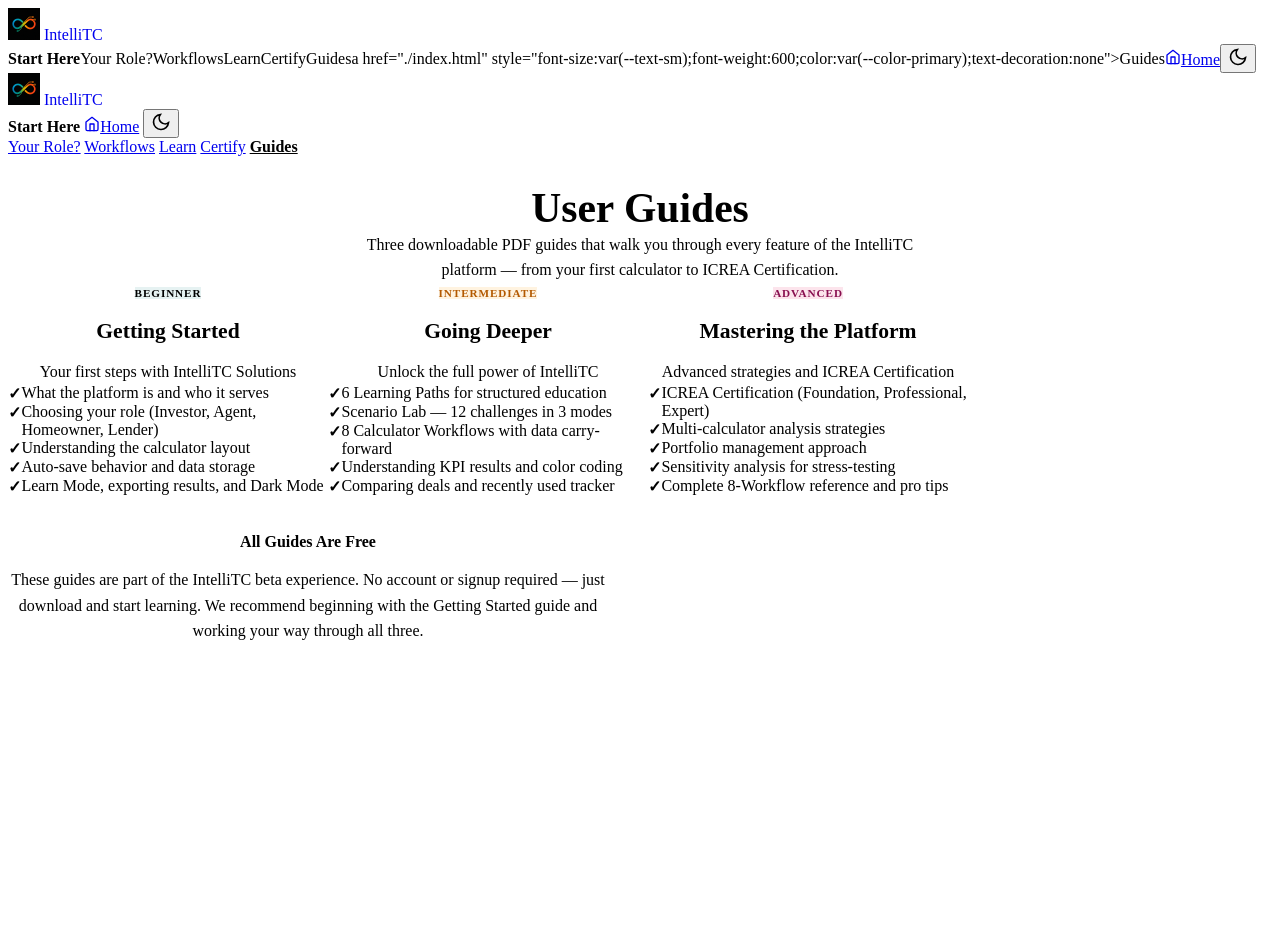
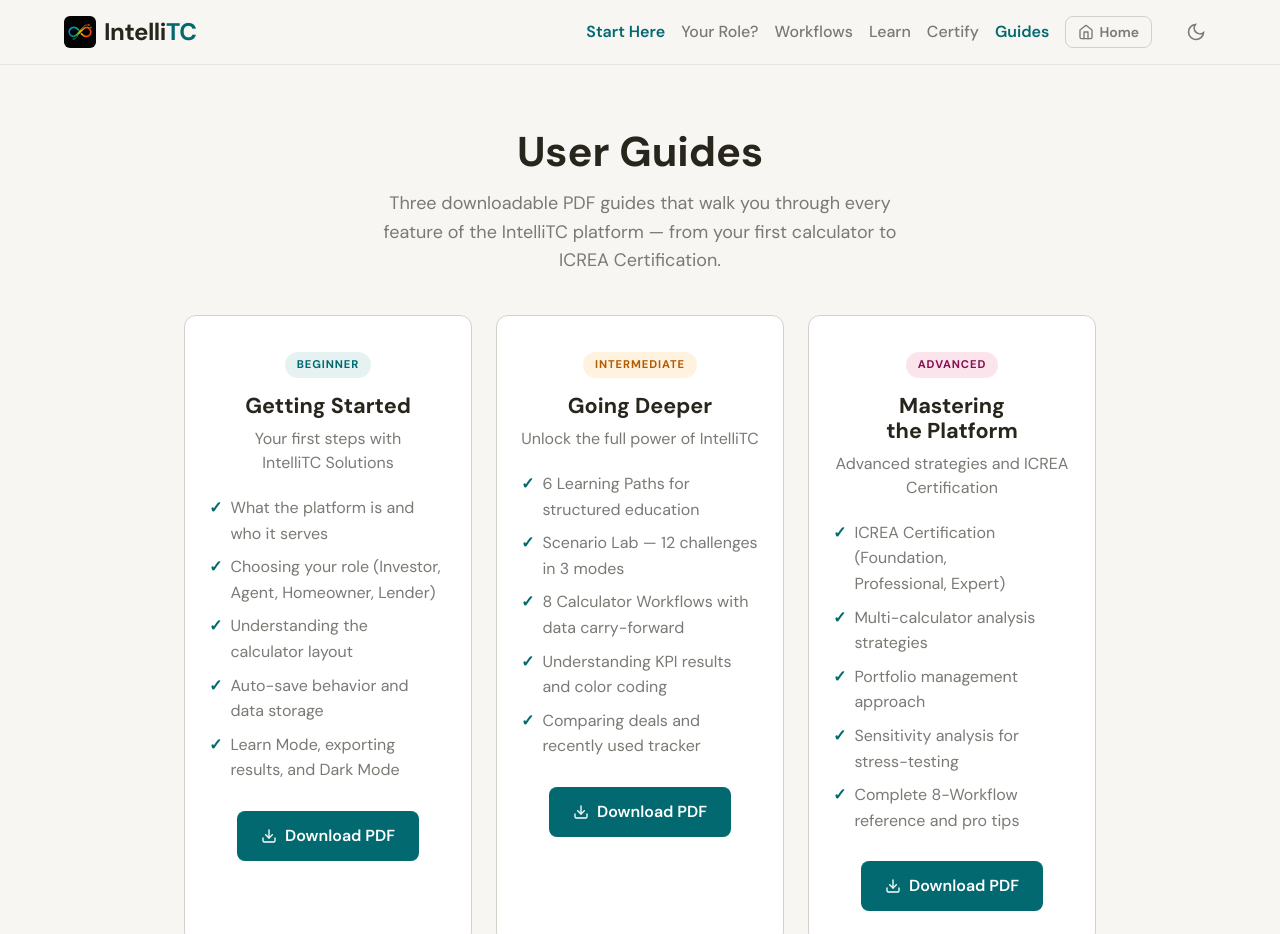
Before and after one commit to elcrisp07/intellitc-solutions-platform, a plain HTML site: page guides/index.html in a window 1280 px wide. Shown: the top 934 px of the page. Before the commit the page ends 800 px from the top, so only its background shows below. Drawn offline with Linux system fonts and the light colour scheme.

Commit message:
Fix Guides page: correct CSS imports, remove duplicate broken nav link, add theme toggle

```diff
--- a/guides/index.html
+++ b/guides/index.html
@@ -4,7 +4,10 @@
 <meta charset="UTF-8">
 <meta name="viewport" content="width=device-width, initial-scale=1.0">
 <title>User Guides — IntelliTC Solutions</title>
-<link rel="stylesheet" href="../shared/design-system.css">
+<link href="https://fonts.googleapis.com/css2?family=DM+Sans:ital,opsz,wght@0,9..40,400;0,9..40,500;0,9..40,600;0,9..40,700;1,9..40,400&family=JetBrains+Mono:wght@400;500&display=swap" rel="stylesheet">
+<link rel="stylesheet" href="../shared/base.css">
+<link rel="stylesheet" href="../shared/style.css">
+<link rel="stylesheet" href="../shared/tooltips.css">
 <style>
 .guides-hero {
   text-align: center;
@@ -155,8 +158,7 @@
       <a href="../workflows/index.html" style="font-size:var(--text-sm);font-weight:500;color:var(--color-text-muted);text-decoration:none">Workflows</a>
       <a href="../learning-paths/index.html" style="font-size:var(--text-sm);font-weight:500;color:var(--color-text-muted);text-decoration:none">Learn</a>
       <a href="../certification/index.html" style="font-size:var(--text-sm);font-weight:500;color:var(--color-text-muted);text-decoration:none">Certify</a>
-      <a href="../guides/index.html" style="font-size:var(--text-sm);font-weight:500;color:var(--color-text-muted);text-decoration:none">Guides</a>
-        a href="./index.html" style="font-size:var(--text-sm);font-weight:600;color:var(--color-primary);text-decoration:none">Guides</a>
+      <a href="./index.html" style="font-size:var(--text-sm);font-weight:600;color:var(--color-primary);text-decoration:none">Guides</a>
         <a href="../index.html" class="btn-home" aria-label="Go to homepage"><svg width="16" height="16" viewBox="0 0 24 24" fill="none" stroke="currentColor" stroke-width="2" stroke-linecap="round" stroke-linejoin="round"><path d="M3 9l9-7 9 7v11a2 2 0 0 1-2 2H5a2 2 0 0 1-2-2z"/><polyline points="9 22 9 12 15 12 15 22"/></svg>Home</a>
     <button data-theme-toggle aria-label="Switch to dark mode" style="margin-left:var(--space-2)">
         <svg width="20" height="20" viewBox="0 0 24 24" fill="none" stroke="currentColor" stroke-width="2"><path d="M21 12.79A9 9 0 1 1 11.21 3 7 7 0 0 0 21 12.79z"/></svg>
@@ -255,7 +257,17 @@
   </div>
 </main>
 
-<script src="../shared/design-system.js"></script>
+<script>
+(function(){const t=document.querySelector('[data-theme-toggle]'),r=document.documentElement;let d=matchMedia('(prefers-color-scheme:dark)').matches?'dark':'light';r.setAttribute('data-theme',d);function u(){if(!t)return;t.innerHTML=d==='dark'?'<svg width="20" height="20" viewBox="0 0 24 24" fill="none" stroke="currentColor" stroke-width="2"><circle cx="12" cy="12" r="5"/><path d="M12 1v2M12 21v2M4.22 4.22l1.42 1.42M18.36 18.36l1.42 1.42M1 12h2M21 12h2M4.22 19.78l1.42-1.42M18.36 5.64l1.42-1.42"/></svg>':'<svg width="20" height="20" viewBox="0 0 24 24" fill="none" stroke="currentColor" stroke-width="2"><path d="M21 12.79A9 9 0 1 1 11.21 3 7 7 0 0 0 21 12.79z"/></svg>';}u();if(t)t.addEventListener('click',()=>{d=d==='dark'?'light':'dark';r.setAttribute('data-theme',d);u();});})();
+</script>
+<script>
+if ('serviceWorker' in navigator) {
+  window.addEventListener('load', () => {
+    navigator.serviceWorker.register('../sw.js').catch(() => {});
+  });
+}
+</script>
 <script src="../shared/recent-tracker.js"></script>
+<script src="../shared/tooltips.js"></script>
 </body>
 </html>
```
